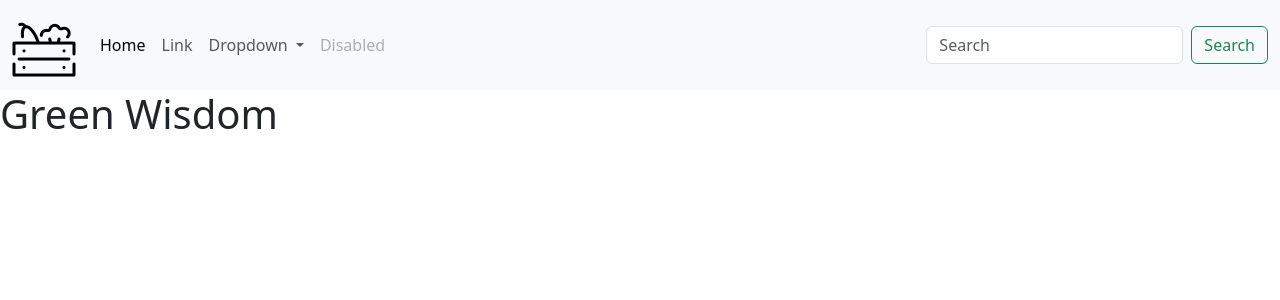
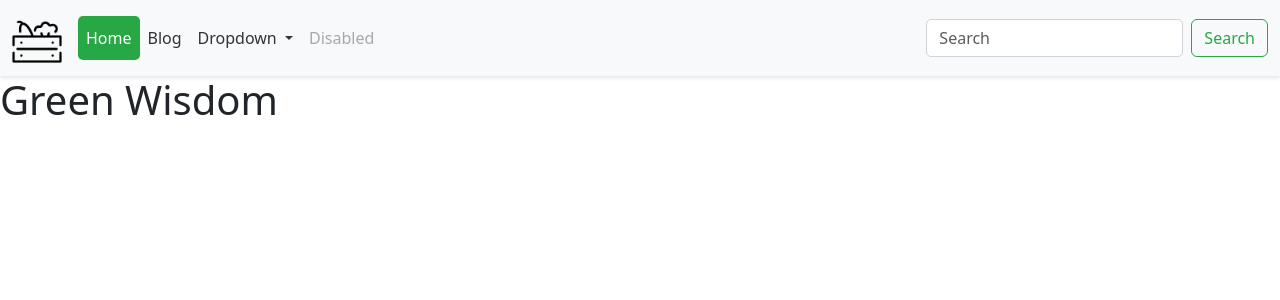
Before and after one commit to Angela-Sin/Green_Wisdom, a Django app: page / in a window 1280 px wide. Shown: the top 300 px of the page. Run offline with Django 5.2, Linux system fonts and the light colour scheme; some libraries are stand-ins or nearby versions.

Commit message:
add styling to header

```diff
--- a/static/css/base.css
+++ b/static/css/base.css
@@ -0,0 +1,86 @@
+@import url('https://fonts.googleapis.com/css2?family=Poppins:ital,wght@0,100;0,200;0,300;0,400;0,500;0,600;0,700;0,800;0,900;1,100;1,200;1,300;1,400;1,500;1,600;1,700;1,800;1,900&display=swap');
+
+/* header */
+
+:root {
+    /** Fonts */
+    --title: 'Poppins', serif;
+    --main-font: 'Poppins', serif;
+}
+
+/* Basic CSS for Header and Navigation */
+
+/* Header background and overall styling */
+header {
+    background-color: #f8f9fa; /* Light gray background */
+    box-shadow: 0 2px 4px rgba(0, 0, 0, 0.1); /* Subtle shadow */
+    position: sticky;
+    top: 0;
+    z-index: 1000;
+  }
+
+  /* Logo styling */
+  .logo {
+    height: 50px;
+    width: auto;
+  }
+
+  /* Navbar links */
+  .navbar-nav .nav-link {
+    color: #333; /* Dark text for better readability */
+    font-weight: 500;
+    padding: 10px 15px;
+    transition: color 0.3s ease, background-color 0.3s ease;
+  }
+
+  /* Active and hover states for nav links */
+  .navbar-nav .nav-link.active,
+  .navbar-nav .nav-link:hover {
+    color: #fff;
+    background-color: #28a745; /* Green background for hover */
+    border-radius: 5px;
+  }
+
+  /* Disabled link styling */
+  .nav-link.disabled {
+    color: #6c757d;
+    opacity: 0.6;
+    cursor: not-allowed;
+  }
+
+  /* Dropdown menu styling */
+  .dropdown-menu {
+    border-radius: 8px;
+    box-shadow: 0 4px 8px rgba(0, 0, 0, 0.1);
+    padding: 10px;
+  }
+
+  .dropdown-item {
+    transition: background-color 0.3s ease;
+  }
+
+  .dropdown-item:hover {
+    background-color: #e9ecef;
+  }
+
+  /* Search form */
+  form[role="search"] {
+    display: flex;
+    align-items: center;
+  }
+
+  .form-control {
+    border-radius: 5px;
+    border: 1px solid #ced4da;
+  }
+
+  .btn-outline-success {
+    border-color: #28a745;
+    color: #28a745;
+    transition: background-color 0.3s ease, color 0.3s ease;
+  }
+
+  .btn-outline-success:hover {
+    background-color: #28a745;
+    color: #fff;
+  }
--- a/templates/base.html
+++ b/templates/base.html
@@ -7,7 +7,8 @@
     <meta name="viewport" content="width=device-width, initial-scale=1.0">
     {% block extra_css %}
     <link rel="stylesheet" href="https://cdnjs.cloudflare.com/ajax/libs/bootstrap/5.3.3/css/bootstrap.min.css" integrity="sha512-jnSuA4Ss2PkkikSOLtYs8BlYIeeIK1h99ty4YfvRPAlzr377vr3CXDb7sb7eEEBYjDtcYj+AjBH3FLv5uSJuXg==" crossorigin="anonymous" referrerpolicy="no-referrer" />
-    <link rel="stylsheet" href="{% static '/css/base.css'}">
+    <link rel="stylesheet" href="{% static '/css/base.css'}">
+    <link rel="stylesheet" href="{% static 'css/base.css' %}">
     {% endblock%}
 
     {% block onload_js %}
--- a/templates/extras/header.html
+++ b/templates/extras/header.html
@@ -9,13 +9,15 @@
       <button class="navbar-toggler" type="button" data-bs-toggle="collapse" data-bs-target="#navbarSupportedContent" aria-controls="navbarSupportedContent" aria-expanded="false" aria-label="Toggle navigation">
         <span class="navbar-toggler-icon"></span>
       </button>
+
+      <!-- Navigation -->
       <div class="collapse navbar-collapse" id="navbarSupportedContent">
         <ul class="navbar-nav me-auto mb-2 mb-lg-0">
           <li class="nav-item">
-            <a class="nav-link active" aria-current="page" href="#">Home</a>
+            <a class="nav-link active" aria-current="page" href="{% url 'home' %}">Home</a>
           </li>
           <li class="nav-item">
-            <a class="nav-link" href="#">Link</a>
+            <a class="nav-link" href="#">Blog</a>
           </li>
           <li class="nav-item dropdown">
             <a class="nav-link dropdown-toggle" href="#" role="button" data-bs-toggle="dropdown" aria-expanded="false">
```
